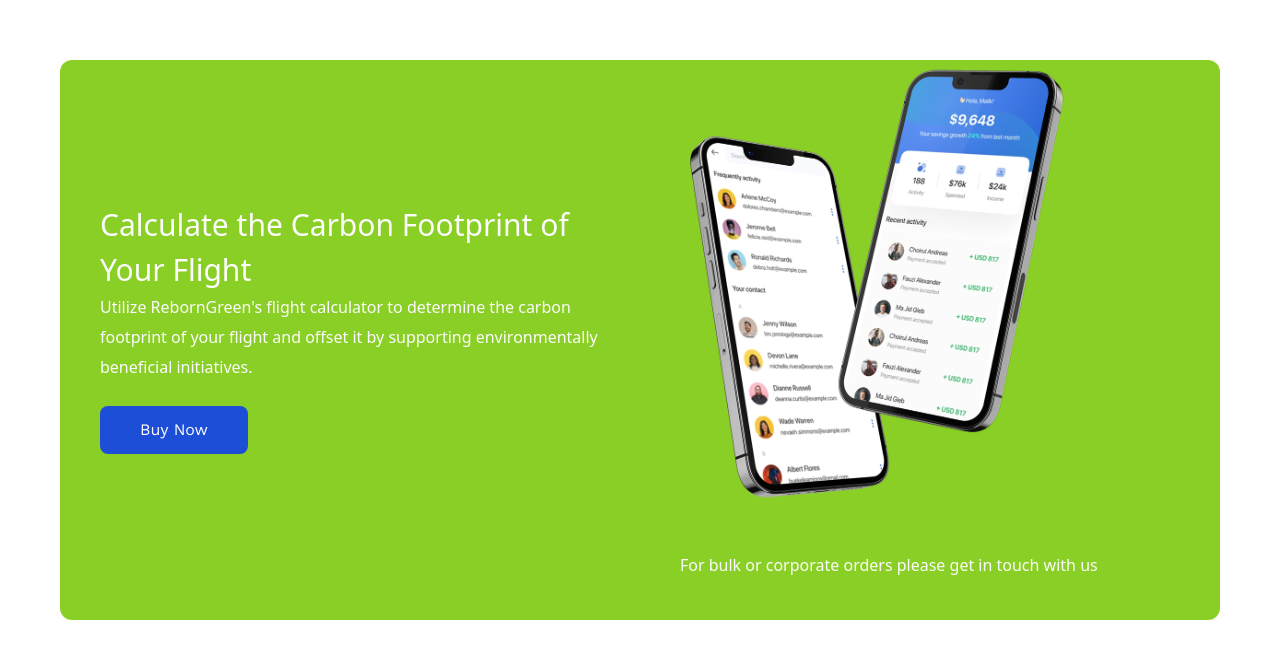
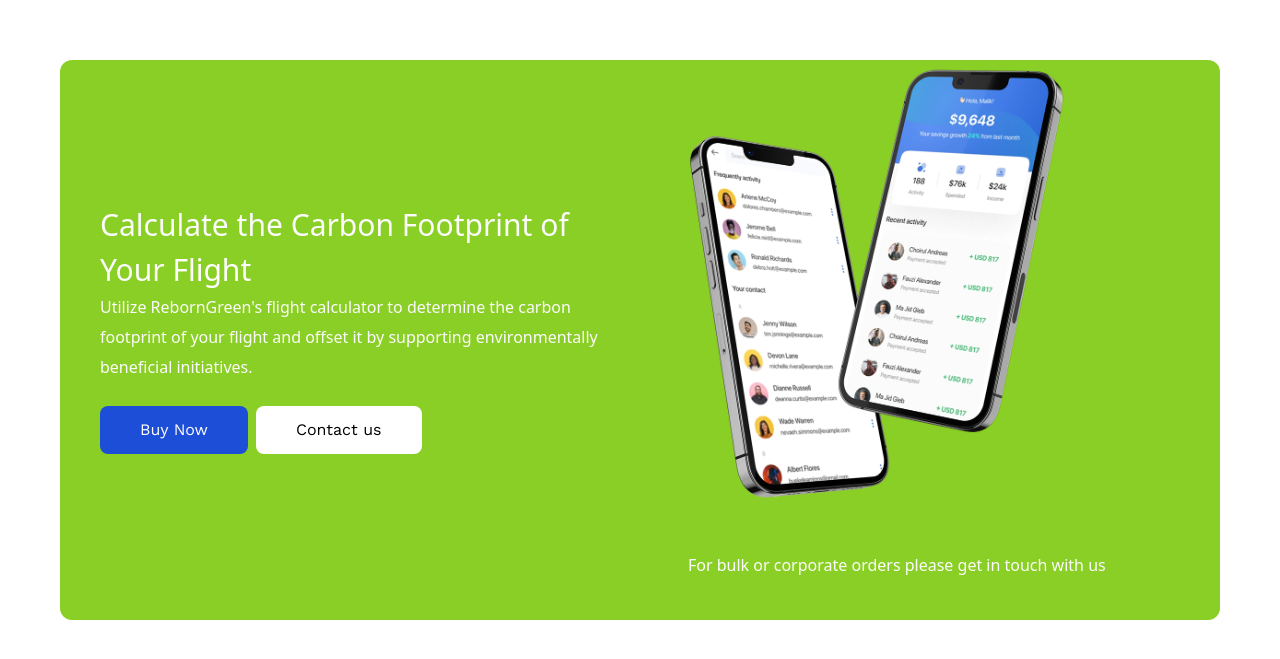
Before and after one commit to zubairahmad122/reborn-tree, a Next.js app: page /flight in a window 1280 px wide. Shown: the part 6755-7414 px from the top of the page. Built offline with nearby package versions, Linux system fonts and the light colour scheme.

Commit message:
add contact us page

```diff
--- a/src/app/(pages)/coffee/page.jsx
+++ b/src/app/(pages)/coffee/page.jsx
@@ -71,13 +71,13 @@
       </div>
 
       {/* section 1  */}
-      <section className="bg-[#ffffff]">
+      <section className="bg-[#f9f9f9]">
         <div className="w-full max-w-[1800px] my-[40px]   px-[30px] lg:px-[60px] xll:px-[120px] py-[2rem] mx-auto">
           <motion.div
             initial={{ y: 200, opacity: 0 }}
             whileInView={{ y: 0, opacity: 1 }}
             transition={{ type: "tween", duration: 0.5 }}
-            className={`flex gap-15 flex-col lg:flex-row my-20 items-center justify-center`}
+            className={`flex gap-15 flex-col-reverse lg:flex-row my-20 items-center justify-center`}
           >
             <div className="flex-1 flex items-center justify-center">
               <Image
--- a/src/app/(pages)/flight/page.jsx
+++ b/src/app/(pages)/flight/page.jsx
@@ -199,7 +199,7 @@
       </section>
 
       {/* section 4  */}
-      <section className="bg-[#ffffff]">
+      <section className="bg-[#f9f9f9]">
         <div className="w-full max-w-[1800px] my-[40px]   px-[30px] lg:px-[60px] xll:px-[120px] py-[2rem] mx-auto">
           <motion.div
             initial={{ y: 200, opacity: 0 }}
@@ -398,9 +398,14 @@
                   </p>
 
 
-                  <button className="border-none text-white rounded-lg hover:bg-blue-700 transition-all duration-500 outline-none px-10  hover:scale-95 py-3 my-6 bg-blue-700 flex items-center gap-2">
+                  <div className="flex items-center flex-wrap gap-2">
+                  <button className="border-none text-white rounded-lg hover:bg-white hover:text-black transition-all duration-500 outline-none px-10  hover:scale-95 py-3 my-6 bg-blue-700 flex items-center gap-2">
                   Buy Now
                   </button>
+                  <Link href={'/contact'} className="border-none text-black rounded-lg hover:text-white hover:bg-blue-700 transition-all duration-500 outline-none px-10  hover:scale-95 py-3 my-6 bg-white flex items-center gap-2">
+                  Contact us
+                  </Link>
+                  </div>
 
 
 
@@ -415,7 +420,7 @@
                 loading="lazy"
                 className=" rounded-lg w-full lg:w-[400px]  object-cover h-auto sm:h-[450px]"
               />
-               <p className="leading-[30px] py-10 text-sm sm:text-[16px] font-normal  font-sans  text-[#fcfbfb]">
+               <p className="leading-[30px] text-center px-2 py-10 text-sm sm:text-[16px] font-normal  font-sans  text-[#fcfbfb]">
                   For bulk or corporate orders please get in touch with us
                   </p>
             </div>
```
